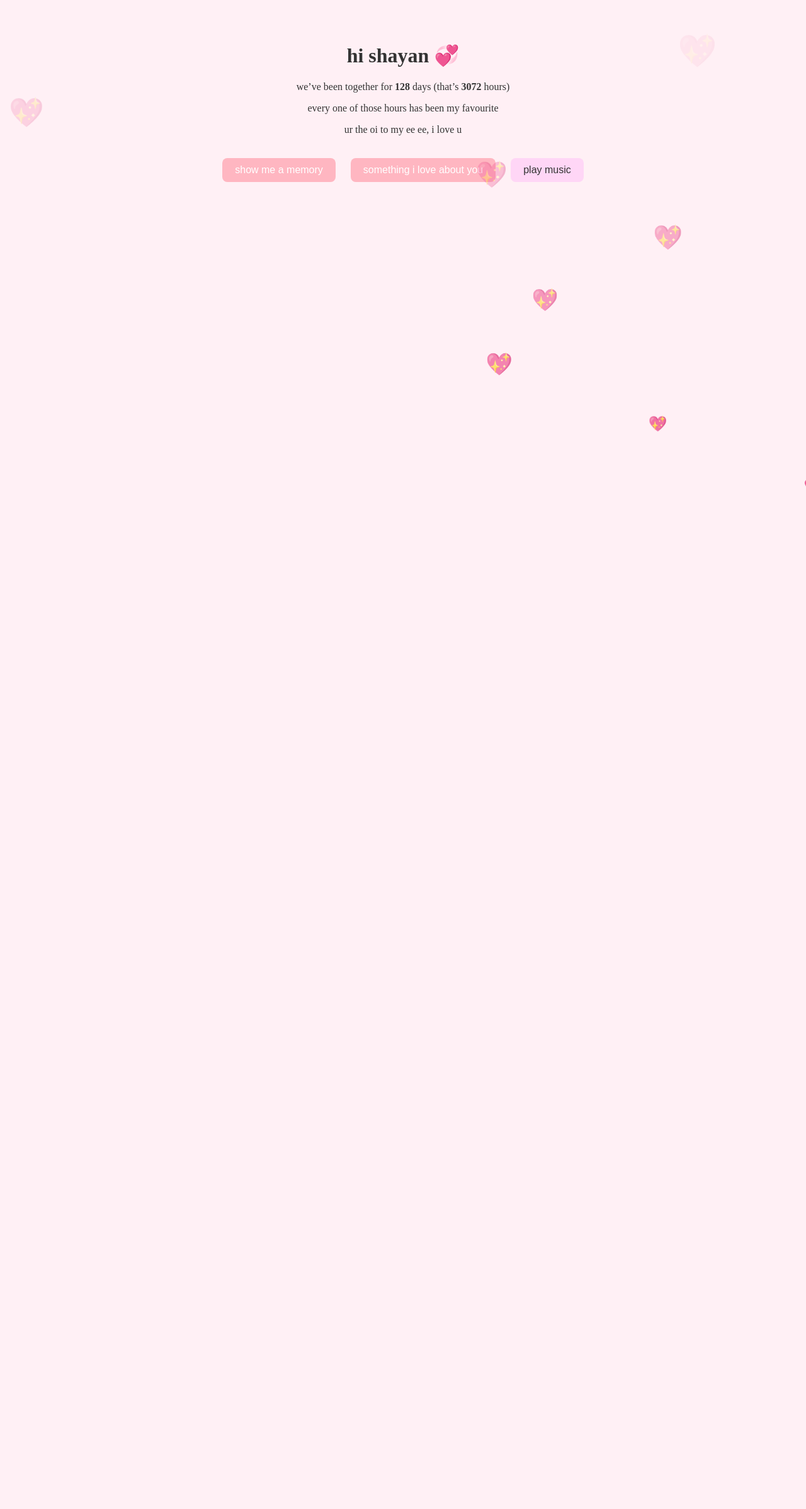
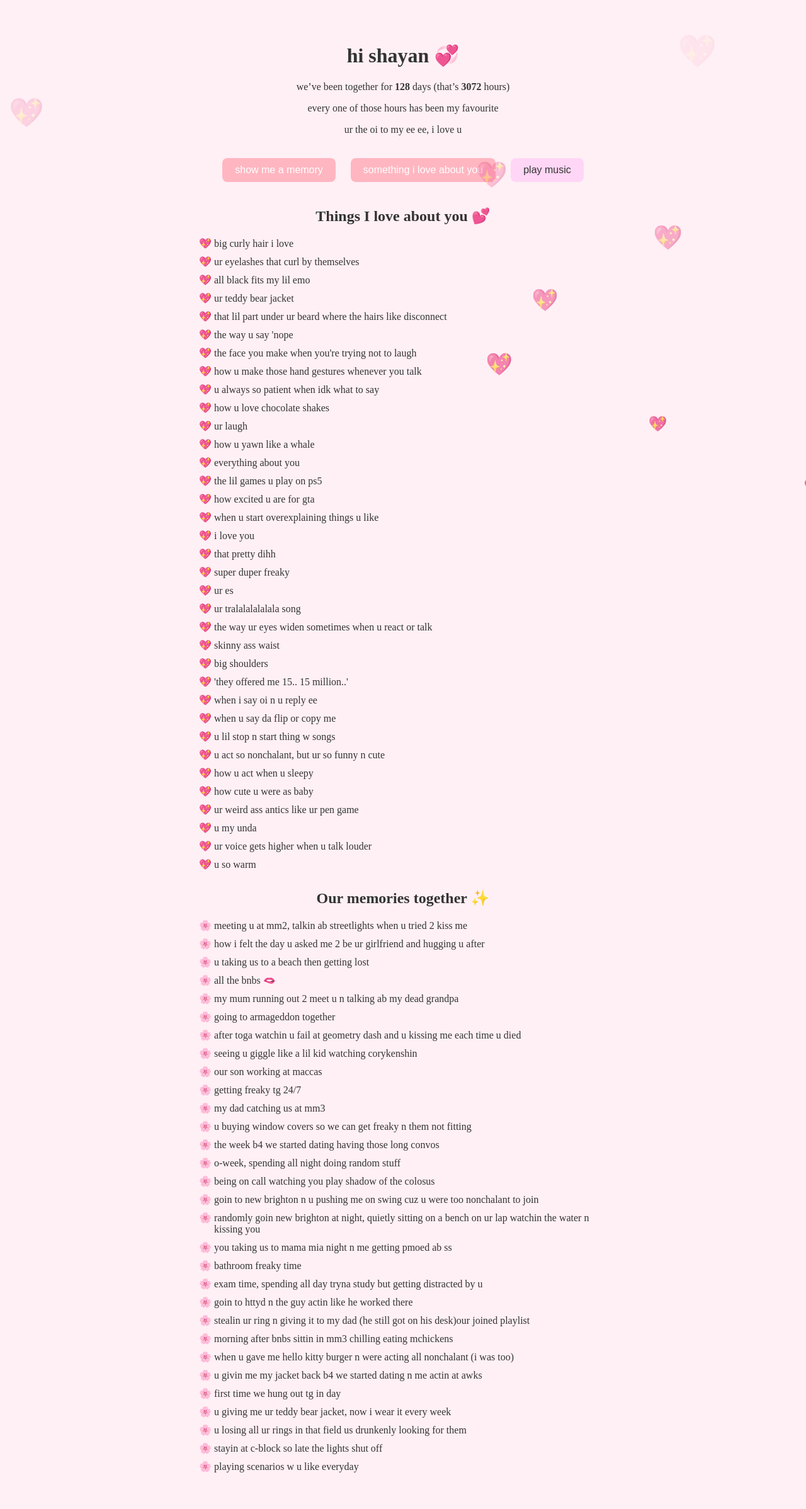
Before and after one commit to mishychrm/3mon-anniv, a Flask app: page / in a window 1280 px wide. Shown: the whole page at 63% size. Before the commit the page ends 772 px from the top, so only its background shows below. Run offline with Flask 3, Linux system fonts and the light colour scheme.

Commit message:
added updated lists and styled them for shayan 💖

```diff
--- a/app.py
+++ b/app.py
@@ -23,7 +23,26 @@ our_memories = [
     "my dad catching us at mm3",
     "u buying window covers so we can get freaky n them not fitting",
     "the week b4 we started dating having those long convos",
-    "o-week",
+    "o-week, spending all night doing random stuff",
+    "being on call watching you play shadow of the colosus",
+    "goin to new brighton n u pushing me on swing cuz u were too nonchalant to join",
+    "randomly goin new brighton at night, quietly sitting on a bench on ur lap watchin the water n kissing you",
+    "you taking us to mama mia night n me getting pmoed ab ss",
+    "bathroom freaky time",
+    "exam time, spending all day tryna study but getting distracted by u",
+    "goin to httyd n the guy actin like he worked there",
+    "stealin ur ring n giving it to my dad (he still got on his desk)"
+    "our joined playlist",
+    "morning after bnbs sittin in mm3 chilling eating mchickens",
+    "when u gave me hello kitty burger n were acting all nonchalant (i was too)",
+    "u givin me my jacket back b4 we started dating n me actin at awks",
+    "first time we hung out tg in day",
+    "u giving me ur teddy bear jacket, now i wear it every week",
+    "u losing all ur rings in that field us drunkenly looking for them",
+    "stayin at c-block so late the lights shut off",
+    "playing scenarios w u like everyday",
+
+
 ]
 
 about_you = [
@@ -39,7 +58,6 @@ about_you = [
     "how u love chocolate shakes",
     "ur laugh",
     "how u yawn like a whale",
-    "when u repeat that lil tiktok thing 'they offered me 4 mil'",
     "everything about you",
     "the lil games u play on ps5",
     "how excited u are for gta",
@@ -47,8 +65,22 @@ about_you = [
     "i love you",
     "that pretty dihh",
     "super duper freaky",
-    "all ur scenarios",
     "ur es",
+    "ur tralalalalalala song",
+    "the way ur eyes widen sometimes when u react or talk",
+    "skinny ass waist",
+    "big shoulders",
+    "'they offered me 15.. 15 million..'",
+    "when i say oi n u reply ee",
+    "when u say da flip or copy me",
+    "u lil stop n start thing w songs",
+    "u act so nonchalant, but ur so funny n cute",
+    "how u act when u sleepy",
+    "how cute u were as baby",
+    "ur weird ass antics like ur pen game",
+    "u my unda",
+    "ur voice gets higher when u talk louder",
+    "u so warm"
 ]
 
 @app.route('/get-memory')
@@ -59,8 +91,15 @@ def get_memory():
 def get_love():
     return jsonify(random.choice(about_you))
 @app.route('/')
+@app.route('/')
 def home():
-    return render_template('index.html', days=days_together, hours=hours_together)
+    return render_template(
+        'index.html',
+        days=days_together,
+        hours=hours_together,
+        memories=our_memories,
+        about=about_you
+    )
 
 
 
--- a/templates/index.html
+++ b/templates/index.html
@@ -87,6 +87,20 @@
     <button onclick="toggleMusic()" id="music-button">play music</button>
 
     <div id="result"></div>
+    <div style="margin: 30px 0;"></div>
+<h2>Things I love about you 💕</h2>
+<ul style="list-style-type: '💖 '; padding-left: 0; text-align: left; max-width: 600px; margin: 0 auto;">
+  {% for thing in about %}
+    <li style="margin-bottom: 10px;">{{ thing }}</li>
+  {% endfor %}
+</ul>
+<div style="margin: 30px 0;"></div>
+<h2>Our memories together ✨</h2>
+<ul style="list-style-type: '🌸 '; padding-left: 0; text-align: left; max-width: 600px; margin: 0 auto;">
+  {% for memory in memories %}
+    <li style="margin-bottom: 10px;">{{ memory }}</li>
+  {% endfor %}
+</ul>
 
     <audio id="bg-music">
         <source src="{{ url_for('static', filename='24hourssong.mp3') }}" type="audio/mpeg">
```
